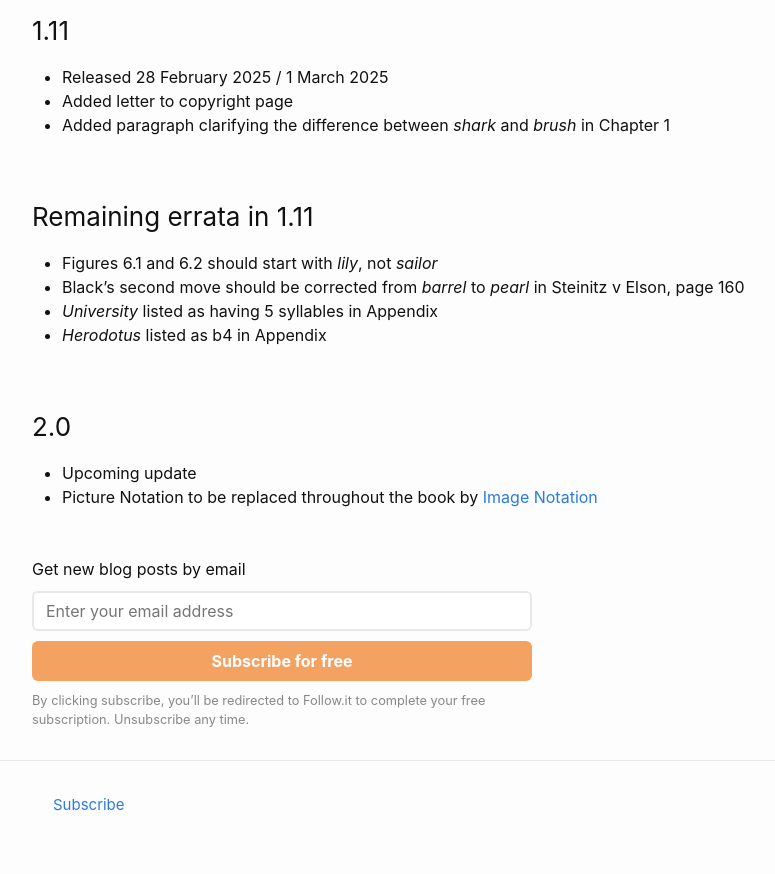
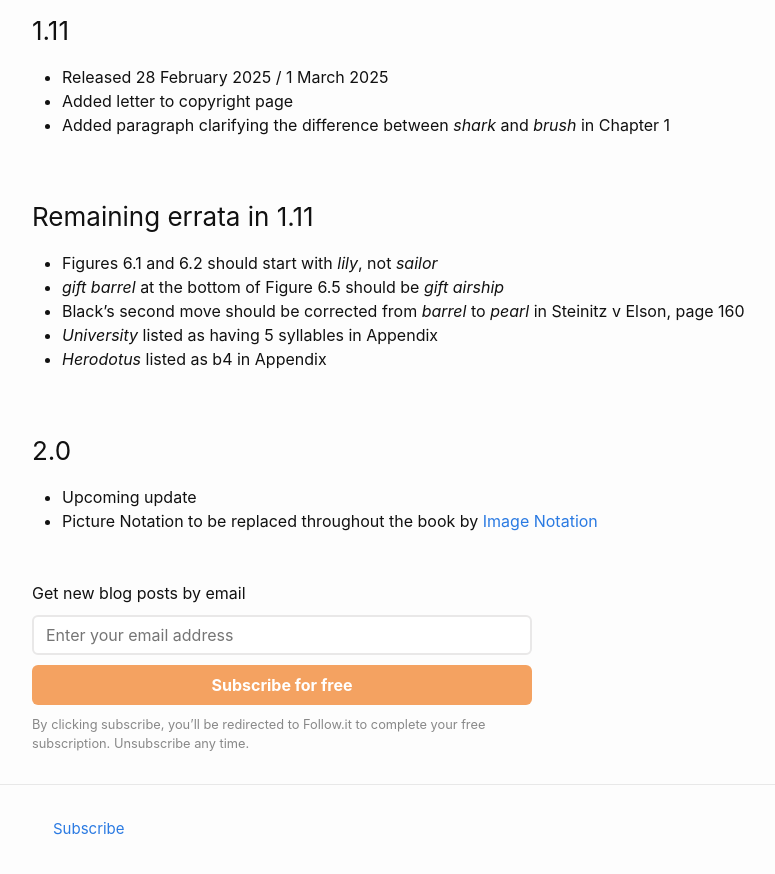
Before and after one commit to liontailedmacaque/liontailedmacaque.github.io, a Jekyll site: the page built from chessmemorypalace/versions.md, in a window 1280 px wide and 900 px high, scrolled down 2928 px. Shown: the top 874 px of the window, without its empty margins (238-1013 px from the left). Built offline with Jekyll 4.4.1, drawn with Linux system fonts in a browser that asks for light colours.

Commit message:
Update versions.md

```diff
--- a/chessmemorypalace/versions.md
+++ b/chessmemorypalace/versions.md
@@ -82,6 +82,7 @@ This page lists the versions and the changes that have been made. If you are one
 
 ### Remaining errata in 1.11
 - Figures 6.1 and 6.2 should start with *lily*, not *sailor*
+- *gift barrel* at the bottom of Figure 6.5 should be *gift airship*
 - Black's second move should be corrected from *barrel* to *pearl* in Steinitz v Elson, page 160
 - *University* listed as having 5 syllables in Appendix
 - *Herodotus* listed as b4 in Appendix
```
